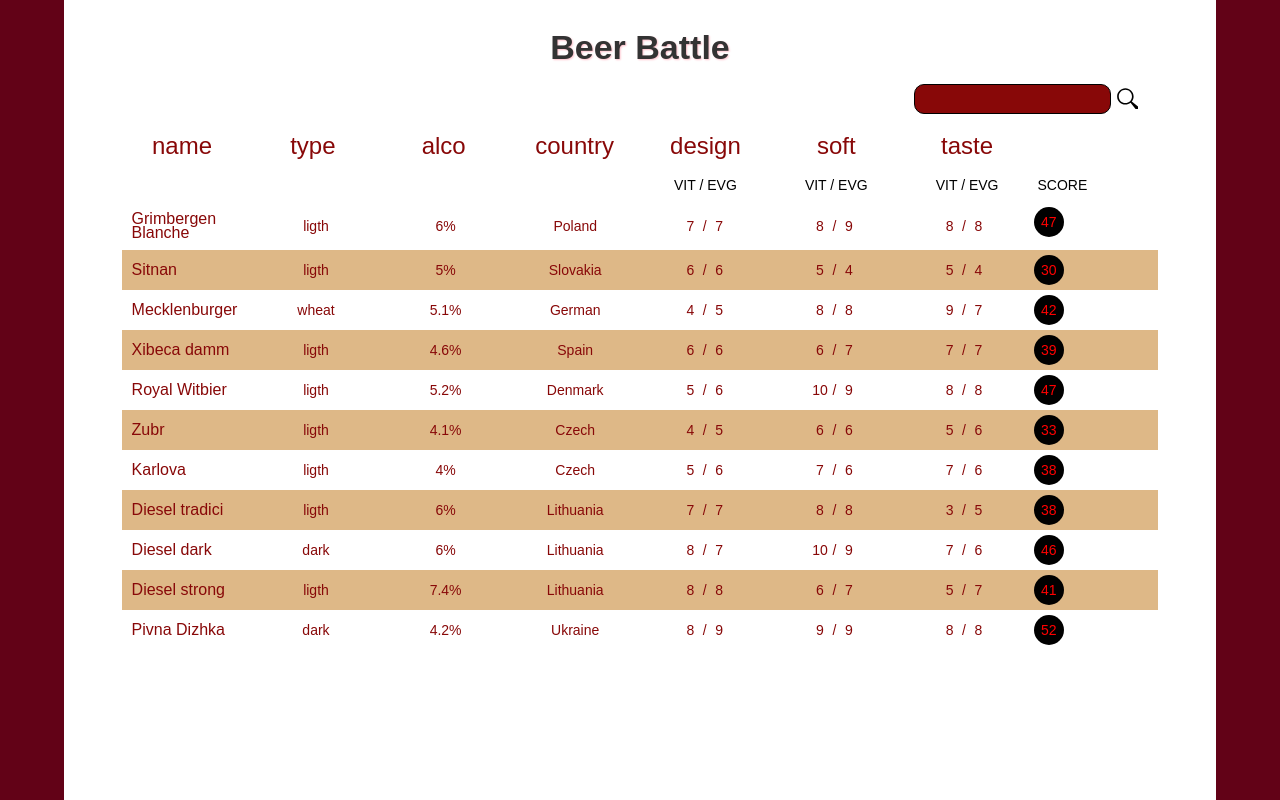
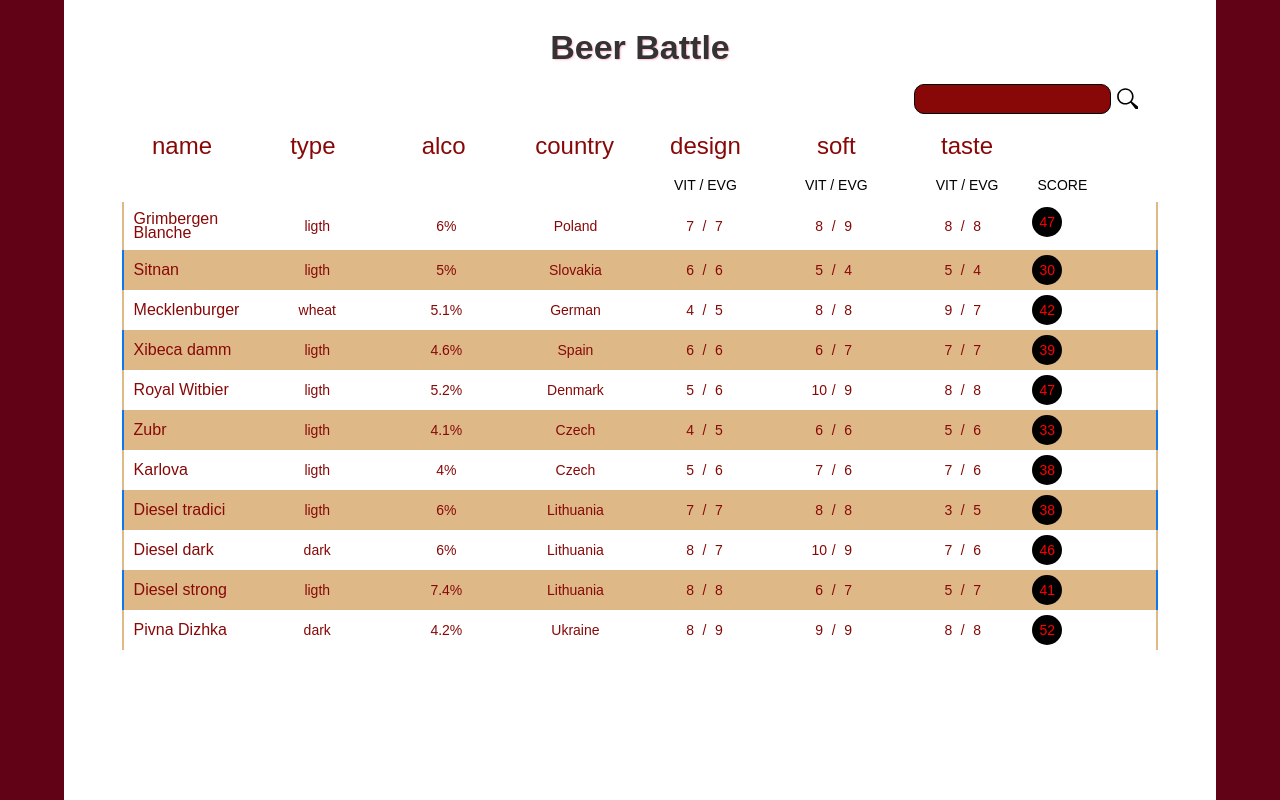
Before and after one commit to SS0n1C/AlcoBattle, a Vue app: page / in a window 1280 px wide. Built offline with nearby package versions, Linux system fonts and the light colour scheme; a web font is replaced by a local one.

Commit message:
add new style

```diff
--- a/src/assets/css/_beertable.scss
+++ b/src/assets/css/_beertable.scss
@@ -111,7 +111,7 @@
             }
             @include media($mobile){
                 font-size: 10px;
-                margin: 0px;
+                margin: 5px 0px 5px 5px;
                 line-height: 15px;
             }
             &:hover{
@@ -162,10 +162,15 @@
     &__body{
         width: 100%;
         display: grid;
-        grid-template: 1fr / repeat(8,  minmax(20px, 1fr));
+        grid-template: 1fr / repeat(8,  minmax(35px, 1fr));
         &:nth-child(even){
             background-color: burlywood;
-
+            border-left:2px $blueBtn solid;
+            border-right: 2px $blueBtn solid;
+        }
+        &:nth-child(odd){
+            border-left:2px burlywood solid;
+            border-right: 2px burlywood solid;
         }
         &--item{
             padding: 10px;
@@ -198,8 +203,9 @@
                 font-size: 12px;
             }
             @include media($mobile){
-                font-size:8px;
+                font-size:7px;
                 word-wrap:normal;
+                padding-left: 3px;
             }
 
             &:hover{
--- a/src/components/beertable.vue
+++ b/src/components/beertable.vue
@@ -10,7 +10,8 @@
           v-model="searchTexts"
           @keyup="Searching(searchTexts)"
           @click="closeSearch()"
-          @blur="searchTexts = ''">
+          @blur="searchTexts = ''"
+          autocomplete="off">
         </div>
         <div class="beerTab__find--button">
           <svg @click="Searching(searchTexts)">
```
